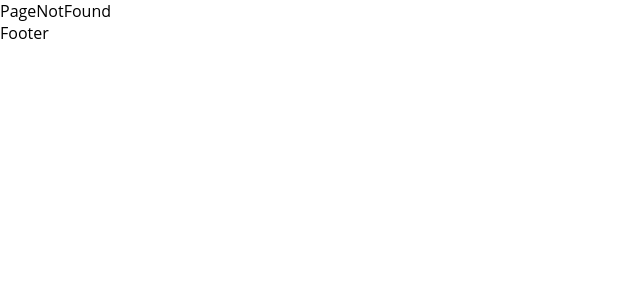
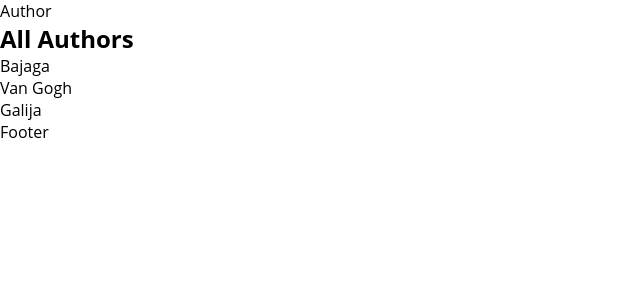
Before and after one commit to wem1c/pesmarica2, a React (Create React App) app in the folder frontend/: page /author in a window 1280 px wide. Shown: the top 300 px of the page, without its empty margins (0-640 px from the left). Built offline with nearby package versions, Linux system fonts and the light colour scheme.

Commit message:
feat: add author page component
Includes new component adding the component to Author.js and adding a route to App.js

```diff
--- a/frontend/src/App.js
+++ b/frontend/src/App.js
@@ -22,6 +22,7 @@ function App() {
           <Route path="/" element={<Home />} />
           <Route path="/browse" element={<BrowseSongs />}/>
           <Route path="/addNewSong" element={<AddNewSong />}/>
+          <Route path="/author" element={<Author />}/>
           <Route path="/author/:authorId" element={<Author />}/>
           <Route path="/song/:songId" element={<Song />}/>
           <Route path="/favorites/:userId" element={<Favorites />}/>
--- /dev/null
+++ b/frontend/src/components/AuthorPageComponent.js
@@ -0,0 +1,129 @@
+//import React, { useState, useEffect } from 'react';
+
+/*const AuthorPageComponent = ({ author }) => {
+  //const [songs, setSongs] = useState([]);
+  //const [selectedAuthor, setSelectedAuthor] = useState(null);
+  const [songs, setSongs] = useState([{"id": "54", "author": "Bajaga", "title":"Tisina"},{"id": "22","author": "Galija", "title":"Kotor"},{"id": "12","author": "Van Gogh", "title":"Hipnotiziran"},{"id": "66","author": "YU Grupa", "title":"Mornar"},{"id": "03", "author": "Brkovi", "title":"Samac"},{"id": "64", "author": "Bajaga", "title":"Zmaj od Nocaja"}]);
+  const [selectedAuthor, setSelectedAuthor] = useState[{"name": "Bajaga", "songs": ["Tisina","Zmaj od Nocaja"]}];
+
+  /*useEffect(() => {
+    const fetchSongsByAuthor = async () => {
+      try {
+        const response = await fetch(`/api/songs?author=${author}`);
+        const data = await response.json();
+        setSongs(data);
+      } catch (error) {
+        console.error('Error fetching songs:', error);
+      }
+    };
+
+    fetchSongsByAuthor();
+  }, [author]);
+
+  const handleAuthorClick = (author) => {
+    setSelectedAuthor(author);
+  };
+
+  const renderAuthorPage = () => {
+    if (selectedAuthor) {
+      return (
+        <div>
+          <h2>{selectedAuthor.name}</h2>
+          <img src={selectedAuthor.image} alt={selectedAuthor.name} />
+          <ul>
+            {selectedAuthor.songs.map((song) => (
+              <li key={song.id}>{song.title}</li>
+            ))}
+          </ul>
+          <button onClick={() => setSelectedAuthor(null)}>Go Back</button>
+        </div>
+      );
+    } else {
+      return (
+        <div>
+          <h2>All Authors</h2>
+          <ul>
+            {songs.map((song) => (
+              <li
+                key={song.author.id}
+                onClick={() => handleAuthorClick(song.author)}
+              >
+                {song.author.name}
+              </li>
+            ))}
+          </ul>
+        </div>
+      );
+    }
+  };
+
+  return <div>{renderAuthorPage()}</div>;
+};
+
+export default AuthorPageComponent;*/
+
+import React, { useState } from 'react';
+
+const AuthorPageComponent = () => {
+  const [selectedAuthor, setSelectedAuthor] = useState(null);
+
+  const authors = [
+    { id: 1, name: 'Bajaga', image: 'author1.jpg' },
+    { id: 2, name: 'Van Gogh', image: 'author2.jpg' },
+    { id: 3, name: 'Galija', image: 'author3.jpg' },
+  ];
+
+  const songs = [
+    { id: 1, title: 'Tisina', authorId: 1 },
+    { id: 2, title: 'Zmaj od Nocaja', authorId: 1 },
+    { id: 3, title: 'Hipnotiziran', authorId: 2 },
+    { id: 4, title: 'Mama', authorId: 2 },
+    { id: 5, title: 'Kotor', authorId: 3 },
+  ];
+
+  const handleAuthorClick = (author) => {
+    setSelectedAuthor(author);
+  };
+
+  const renderAuthorPage = () => {
+    if (selectedAuthor) {
+      const authorSongs = songs.filter(
+        (song) => song.authorId === selectedAuthor.id
+      );
+
+      return (
+        <div>
+          <h2>{selectedAuthor.name}</h2>
+          <img src={selectedAuthor.image} alt={selectedAuthor.name} />
+          <h3>Songs:</h3>
+          <ul>
+            {authorSongs.map((song) => (
+              <li key={song.id}>{song.title}</li>
+            ))}
+          </ul>
+          <button onClick={() => setSelectedAuthor(null)}>Go Back</button>
+        </div>
+      );
+    } else {
+      return (
+        <div>
+          <h2>All Authors</h2>
+          <ul>
+            {authors.map((author) => (
+              <li
+                key={author.id}
+                onClick={() => handleAuthorClick(author)}
+              >
+                {author.name}
+              </li>
+            ))}
+          </ul>
+        </div>
+      );
+    }
+  };
+
+  return <div>{renderAuthorPage()}</div>;
+};
+
+export default AuthorPageComponent;
--- a/frontend/src/pages/Author.js
+++ b/frontend/src/pages/Author.js
@@ -1,8 +1,14 @@
 import React from 'react'
+import { BrowserRouter as Router, useParams} from 'react-router-dom'
+import AuthorPageComponent from '../components/AuthorPageComponent'
 
 const Author = () => {
+  let {authorId} = useParams()
   return (
-    <div>Author</div>
+    <>
+    <div>Author </div>
+    <AuthorPageComponent />
+    </>
   )
 }
 
```
